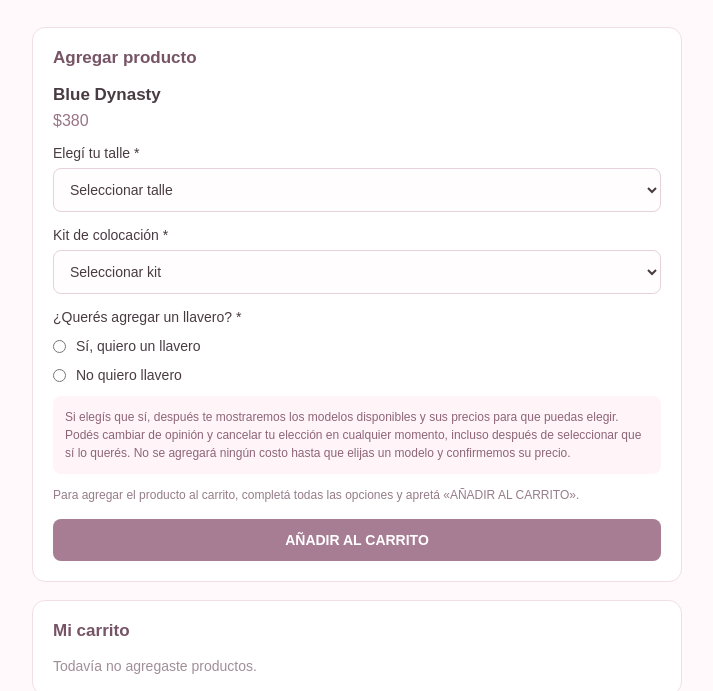
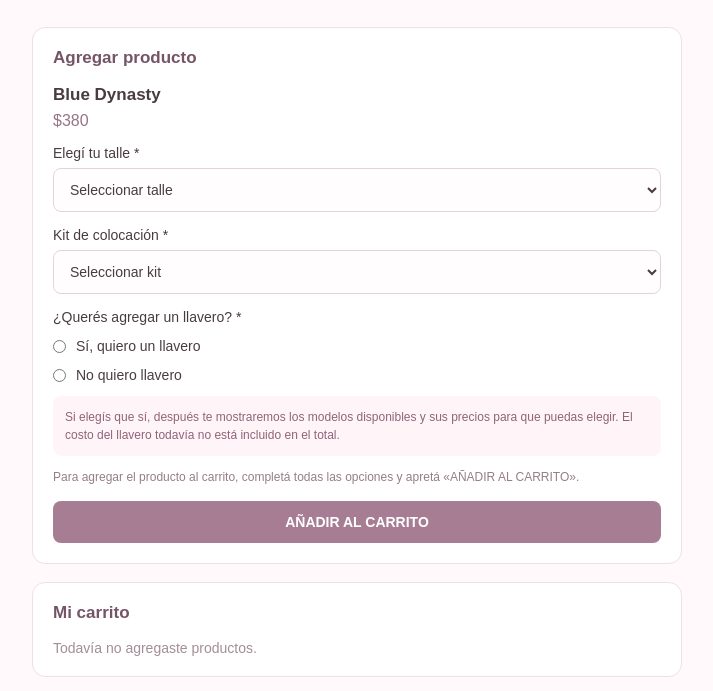
Before and after one commit to pressonnailsset/pressonnails-carrito, a plain HTML site: page index.html in a window 1280 px wide. Shown: the part 120-811 px from the top of the page, without its empty margins (283-996 px from the left). Drawn offline with Linux system fonts and the light colour scheme.

Commit message:
Update index.html

```diff
--- a/index.html
+++ b/index.html
@@ -83,8 +83,7 @@ button{cursor:pointer;border:none;border-radius:8px;padding:13px;font-size:14px;
 </label>
 
 <div class="keychain-note">
-Si elegís que sí, después te mostraremos los modelos disponibles y sus precios para que puedas elegir.
-Podés cambiar de opinión y cancelar tu elección en cualquier momento, incluso después de seleccionar que sí lo querés. No se agregará ningún costo hasta que elijas un modelo y confirmemos su precio.
+Si elegís que sí, después te mostraremos los modelos disponibles y sus precios para que puedas elegir. El costo del llavero todavía no está incluido en el total.
 </div>
 
 <p class="add-note">
```
